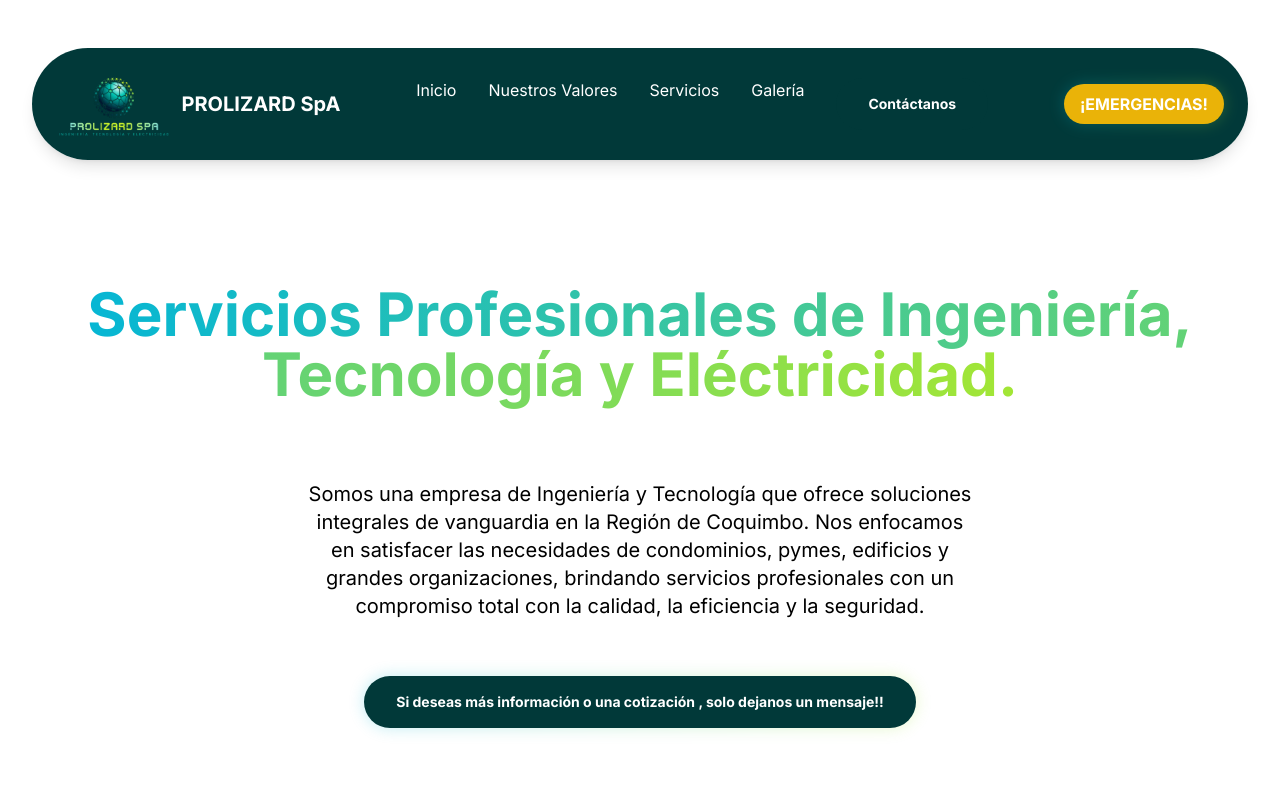
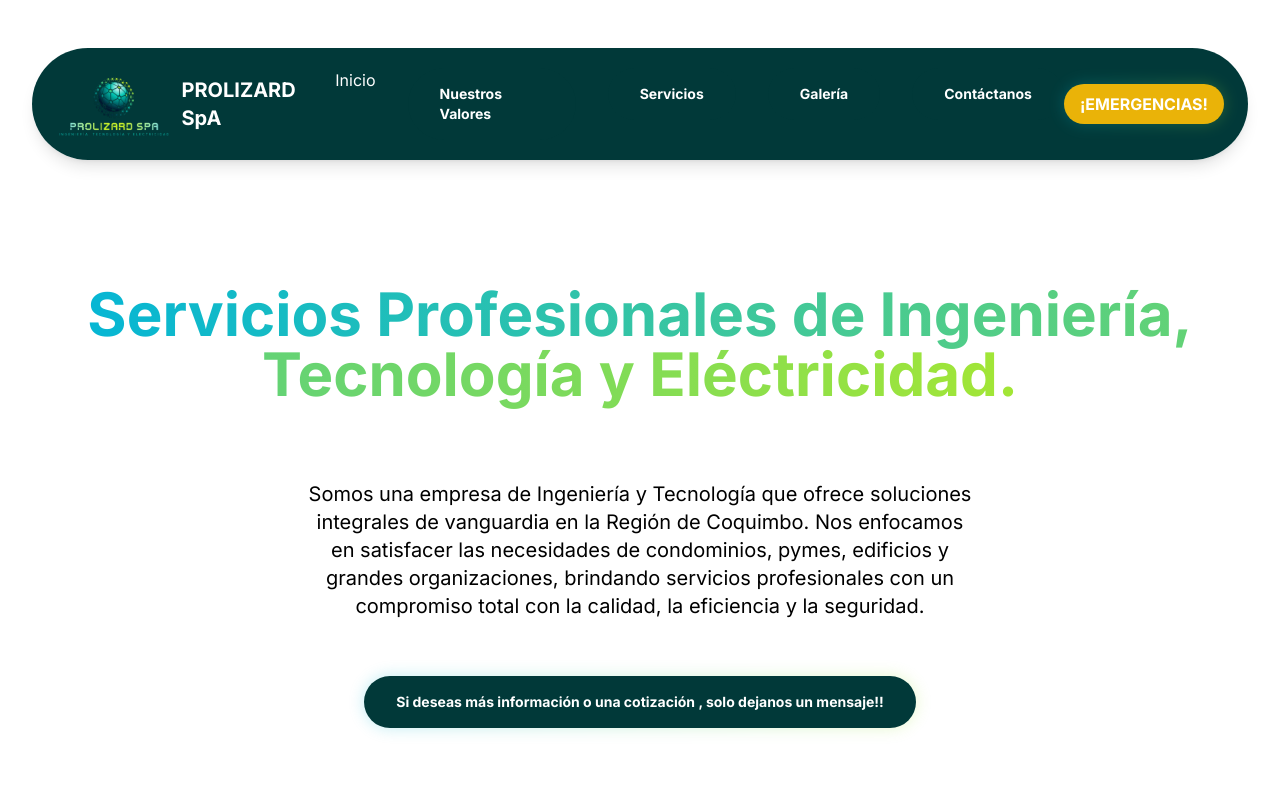
Before and after one commit to prolizardst/prolizard, a plain HTML site: page main.html in a window 1280 px wide. Shown: the top 800 px of the page. Drawn offline with nearby package versions, Linux system fonts and the light colour scheme.

Commit message:
redirecciones de rutas main

```diff
--- a/main.html
+++ b/main.html
@@ -96,8 +96,8 @@
             </li>
             <li>
               <a
-                href="#politicas"
-                class="hover:text-cyan-200 transition duration-300"
+                href="#valores"
+                class="relative inline-block bg-[#013939] text-white px-8 py-4 font-bold text-sm rounded-full transition transform duration-300 hover:-translate-y-2 group-hover:text-gray-200"
               >
                 Nuestros Valores
               </a>
@@ -105,7 +105,7 @@
             <li>
               <a
                 href="#servicios"
-                class="hover:text-cyan-200 transition duration-300"
+                class="relative inline-block bg-[#013939] text-white px-8 py-4 font-bold text-sm rounded-full transition transform duration-300 hover:-translate-y-2 group-hover:text-gray-200"
               >
                 Servicios
               </a>
@@ -113,7 +113,7 @@
             <li>
               <a
                 href="#galeria"
-                class="hover:text-cyan-200 transition duration-300"
+                class="relative inline-block bg-[#013939] text-white px-8 py-4 font-bold text-sm rounded-full transition transform duration-300 hover:-translate-y-2 group-hover:text-gray-200"
               >
                 Galería
               </a>
```
